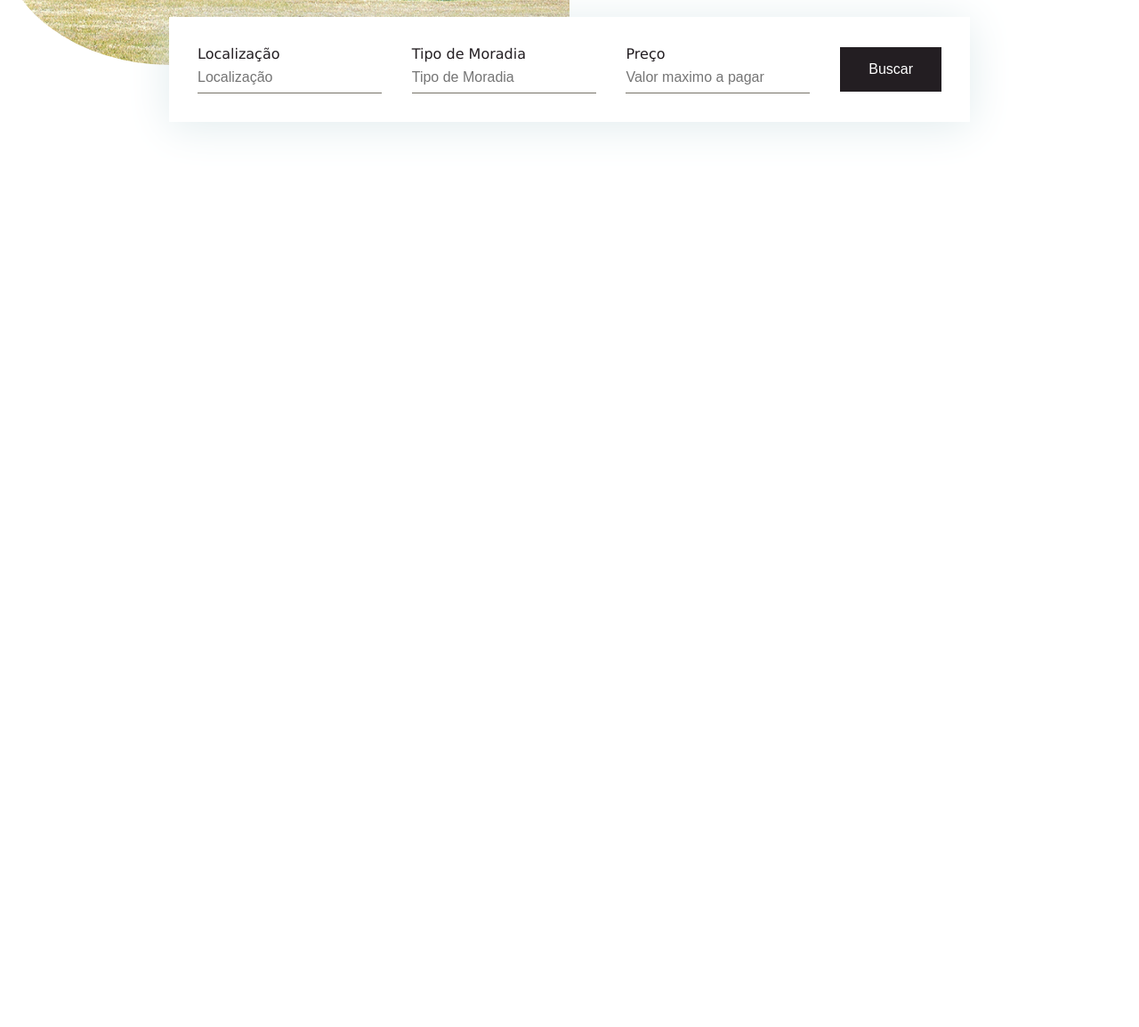
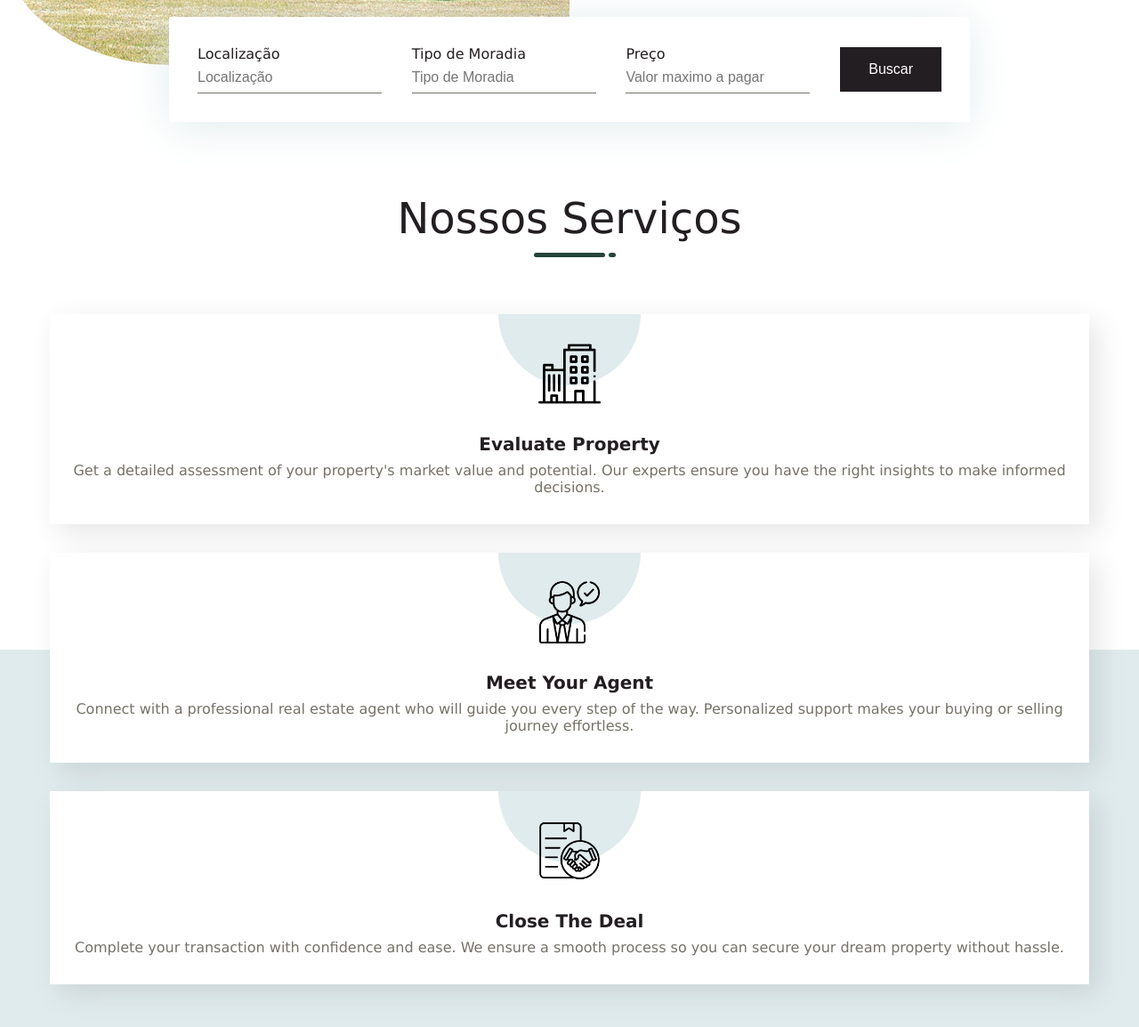
Before and after one commit to Quicaia/MOVEFLOR, a plain HTML site: page index.html in a window 1280 px wide. Shown: the part 500-1654 px from the top of the page at 89% size. Before the commit the page ends 800 px from the top, so only its background shows below. Drawn offline with nearby package versions, Linux system fonts and the light colour scheme.

Commit message:
add serviços no html e css

```diff
--- a/index.html
+++ b/index.html
@@ -55,6 +55,44 @@
         <button class="btn">Buscar</button>
         </form>
     </header>
+
+    <section class="servico">
+        <div class="section__conteiner service__conteiner"
+        id="servico">
+
+            <h2 class="section__header">Nossos Serviços</h2>
+
+            <div class="servico__grid">
+                <div class="servico__card">
+                    <img src="assets/service-1.png" alt="service-1">
+                    <h4>Evaluate Property</h4>
+                    <p>
+                        Get a detailed assessment of your property's market value and
+                        potential. Our experts ensure you have the right insights to make
+                        informed decisions.
+                    </p>
+                </div>
+                <div class="servico__card">
+                    <img src="assets/service-2.png" alt="service-1">
+                    <h4>Meet Your Agent</h4>
+                    <p>
+                        Connect with a professional real estate agent who will guide you
+                        every step of the way. Personalized support makes your buying or
+                        selling journey effortless.
+                    </p>
+                </div>
+                <div class="servico__card">
+                    <img src="assets/service-3.png" alt="service-1">
+                    <h4>Close The Deal</h4>
+                    <p>
+                        Complete your transaction with confidence and ease. We ensure a
+                        smooth process so you can secure your dream property without
+                        hassle.
+                    </p>
+                </div>
+            </div>
+        </div>
+    </section>
     <script src="https://unpkg.com/scrollreveal"></script>
     <script src="main.js"></script>
 </body>
--- a/style.css
+++ b/style.css
@@ -43,7 +43,7 @@
     position: absolute;
     content: "";
     height: 5px;
-    width: 6rem;
+    width: .5rem;
     bottom: 0;
     left: calc(50% + 3rem);
     transform: translateX(-50%);
@@ -205,6 +205,69 @@ header.btn{
     padding: 0.75rem;
     font-size: 1rem;
 }
+                  /*SERVIÇO*/
+.servico{
+    overflow: hidden;
+}
+.servico__grid{
+    margin-top: 4rem;
+    position: relative;
+    isolation: isolate;
+    display: grid;
+    gap:2rem 1rem;
+}
+.servico__grid::before{
+    position: absolute;
+    content: "";
+    height: calc(50% + 5rem);
+    width: 100vw;
+    bottom: -5rem;
+    left: 50%;
+    transform: translateX(-50%);
+    background-color: var(--cor-primaria);
+    z-index: -1;
+}
+.servico__card{
+    position: relative;
+    isolation: isolate;
+    padding: 2rem 1rem;
+    background-color: var(--white);
+    box-shadow: 10px 10px 30px rgba(0, 0, 0, .1);
+    overflow: hidden;
+}
+.servico__card::before{
+    position: absolute;
+    content: "";
+    width: 100%;
+    max-width: 10rem;
+    aspect-ratio: 1;
+    top: 0;
+    left: 50%;
+    transform: translate(-50%, -50%);
+    background-color: var(--cor-primaria);
+    border-radius: 100%;
+    z-index: -1;
+}
+.servico__card img {
+    max-width: 70px;
+    margin-inline: auto;
+    margin-bottom: 2rem;
+}
+
+.servico__card h4 {
+    margin-bottom: .5rem;
+    font-size: 1.25rem;
+    font-weight: 600;
+    color: var(--text-dark);
+    text-align: center;
+}
+
+.servico__card p {
+    font-weight: 500;
+    color: var(--text-light);
+    text-align: center;
+    list-style: 1.75rem;
+}
 
 @media( width > 540px){
     .header__imagem{
```
